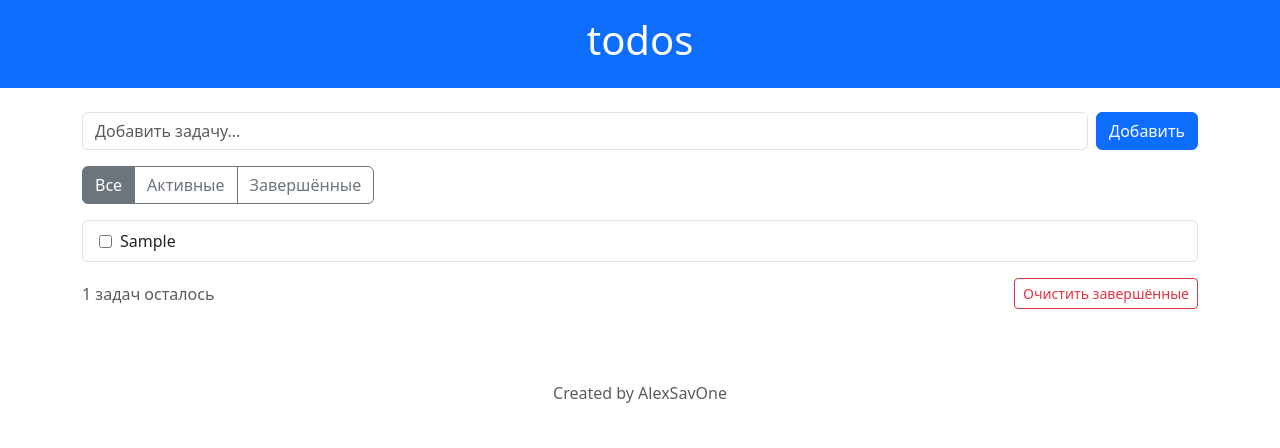
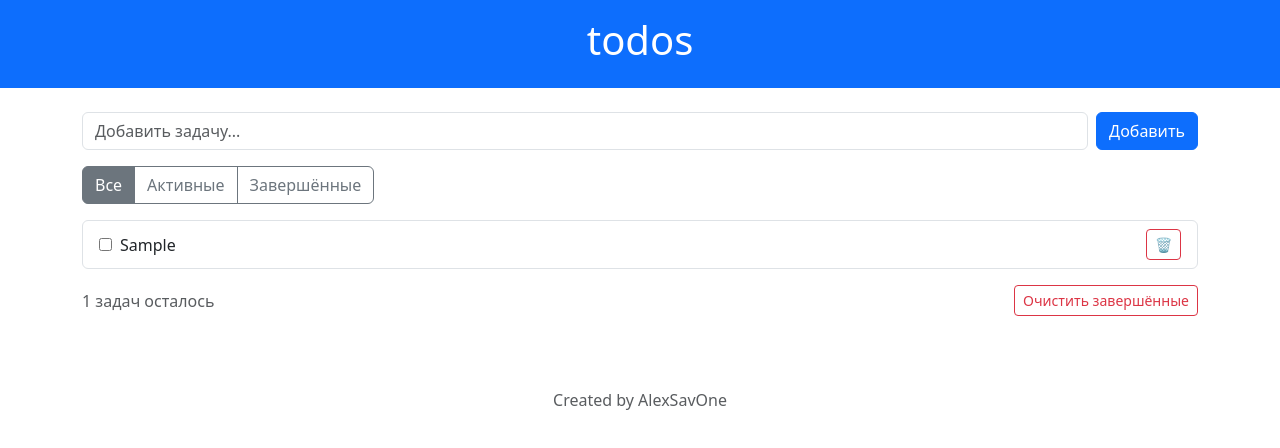
Before and after one commit to AlexSavOne/todo-intern-react, a React (Vite) app: page / in a window 1280 px wide. Both pictures are taken after typing "Sample" into the empty fields and a click on the button "Добавить". Shown: the top 448 px of the page. Built offline with nearby package versions, Linux system fonts and the light colour scheme.

Commit message:
feat: удаление отдельной задачи и +тест

```diff
--- a/src/components/TodoItem.tsx
+++ b/src/components/TodoItem.tsx
@@ -5,9 +5,10 @@ import { Todo } from "../types/todo";
 interface Props {
   todo: Todo;
   onToggle: (id: string) => void;
+  onRemove: (id: string) => void;
 }
 
-const TodoItem: React.FC<Props> = ({ todo, onToggle }) => {
+const TodoItem: React.FC<Props> = ({ todo, onToggle, onRemove }) => {
   return (
     <li className="list-group-item d-flex align-items-center gap-2">
       <input
@@ -19,6 +20,13 @@ const TodoItem: React.FC<Props> = ({ todo, onToggle }) => {
       <span className={todo.completed ? "text-decoration-line-through" : ""}>
         {todo.text}
       </span>
+      <button
+        onClick={() => onRemove(todo.id)}
+        className="btn btn-sm btn-outline-danger ms-auto"
+        aria-label={`Удалить ${todo.text}`}
+      >
+        🗑
+      </button>
     </li>
   );
 };
--- a/src/hooks/useTodos.ts
+++ b/src/hooks/useTodos.ts
@@ -27,6 +27,10 @@ export const useTodos = () => {
     setTodos((prev) => prev.filter((todo) => !todo.completed));
   };
 
+  const removeTodo = (id: string) => {
+    setTodos((prev) => prev.filter((todo) => todo.id !== id));
+  };
+
   const activeTodos = todos.filter((todo) => !todo.completed);
   const completedTodos = todos.filter((todo) => todo.completed);
 
@@ -35,6 +39,7 @@ export const useTodos = () => {
     addTodo,
     toggleTodo,
     clearCompleted,
+    removeTodo,
     activeTodos,
     completedTodos,
   };
--- a/src/pages/TodoPage.tsx
+++ b/src/pages/TodoPage.tsx
@@ -9,6 +9,7 @@ const TodoPage = () => {
     addTodo,
     toggleTodo,
     clearCompleted,
+    removeTodo,
     activeTodos,
     completedTodos,
   } = useTodos();
@@ -74,7 +75,12 @@ const TodoPage = () => {
 
       <ul className="list-group">
         {getVisibleTodos().map((todo) => (
-          <TodoItem key={todo.id} todo={todo} onToggle={toggleTodo} />
+          <TodoItem
+            key={todo.id}
+            todo={todo}
+            onToggle={toggleTodo}
+            onRemove={removeTodo}
+          />
         ))}
       </ul>
 
```
Also changed, not shown: 1 other file (tests, documents, lock files or other folders).
